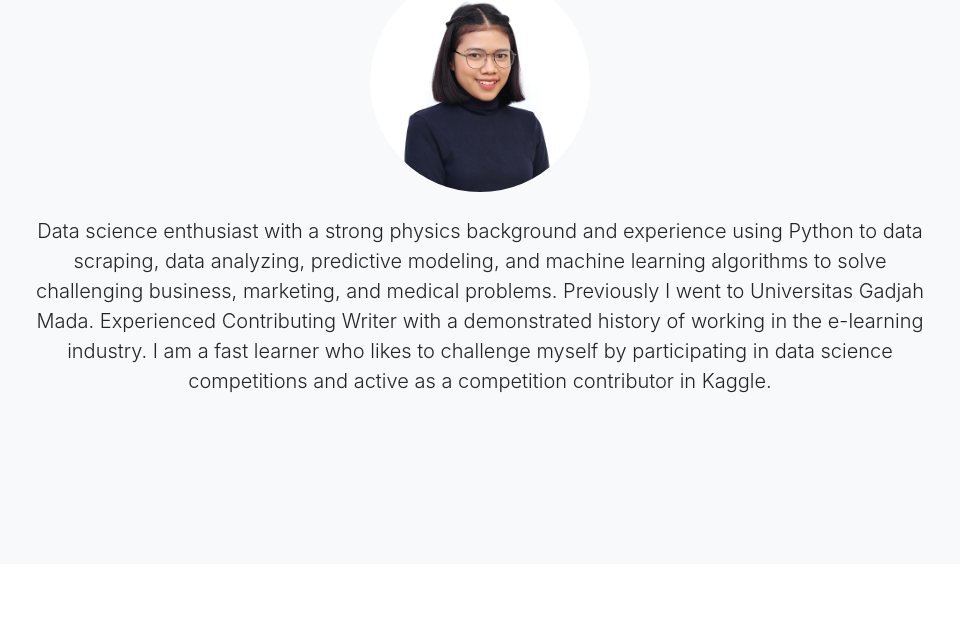
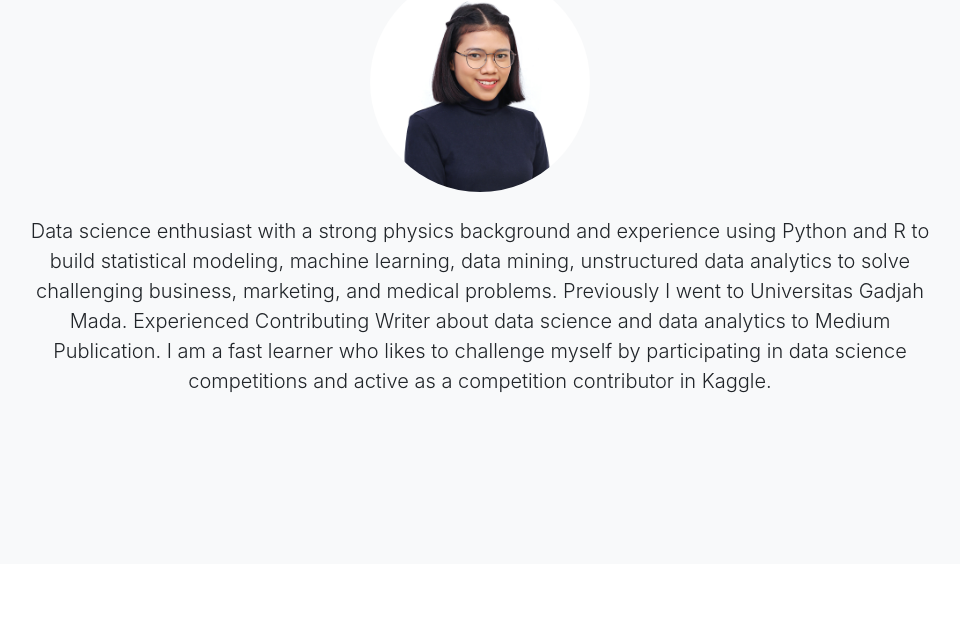
Before and after one commit to dwiknrd/dwiknrd.github.io, a website with bundled scripts: page certifications.html in a window 1280 px wide. Shown: the part 3588-4210 px from the top of the page, without its empty margins (160-1120 px from the left). Built offline with nearby package versions, Linux system fonts and the light colour scheme.

Commit message:
modified about me

```diff
--- a/certifications.html
+++ b/certifications.html
@@ -313,7 +313,7 @@
             <img src="img/dwik-photo.jpg" width="220" style="border-radius: 50%;" alt="">
             <br>
             <br>
-            <p class="lead mb-5">Data science enthusiast with a strong physics background and experience using Python to data scraping, data analyzing, predictive modeling, and machine learning algorithms to solve challenging business, marketing, and medical problems. Previously I went to Universitas Gadjah Mada. Experienced Contributing Writer with a demonstrated history of working in the e-learning industry. I am a fast learner who likes to challenge myself by participating in data science competitions and active as a competition contributor in Kaggle.</p>
+            <p class="lead mb-5">Data science enthusiast with a strong physics background and experience using Python and R to build statistical modeling, machine learning, data mining, unstructured data analytics to solve challenging business, marketing, and medical problems. Previously I went to Universitas Gadjah Mada. Experienced Contributing Writer about data science and data analytics to Medium Publication. I am a fast learner who likes to challenge myself by participating in data science competitions and active as a competition contributor in Kaggle.</p>
             <!-- <a class="btn btn-dark btn-xl js-scroll-trigger" href="#services">What We Offer</a> -->
           </div>
         </div>
```
Also changed, not shown: data-vis.html (+1 -1 lines), index.html (+1 -1 lines), ml-ai.html (+1 -1 lines).
